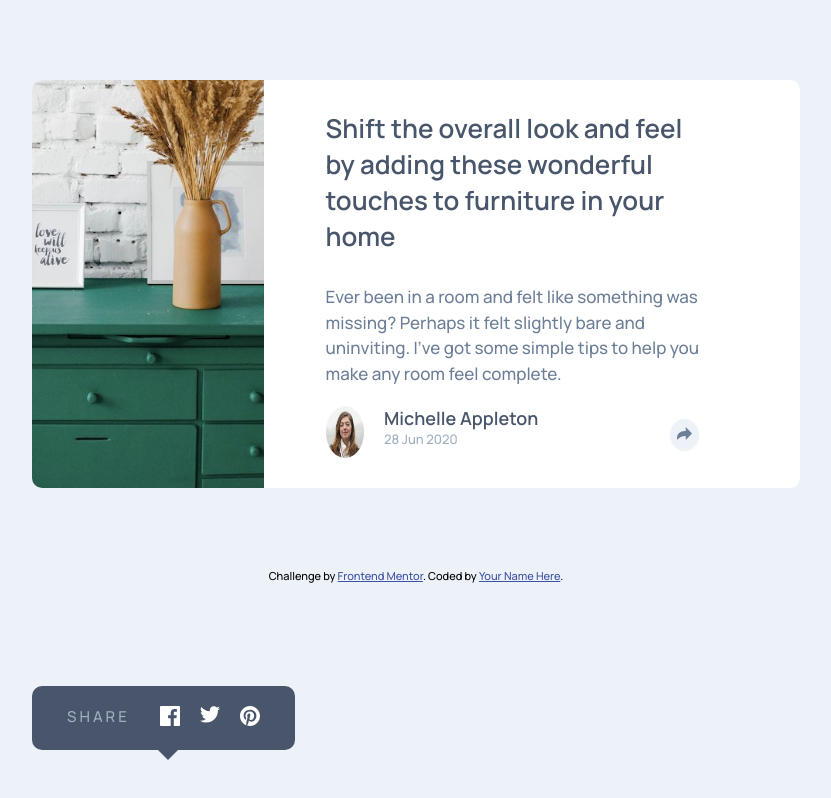
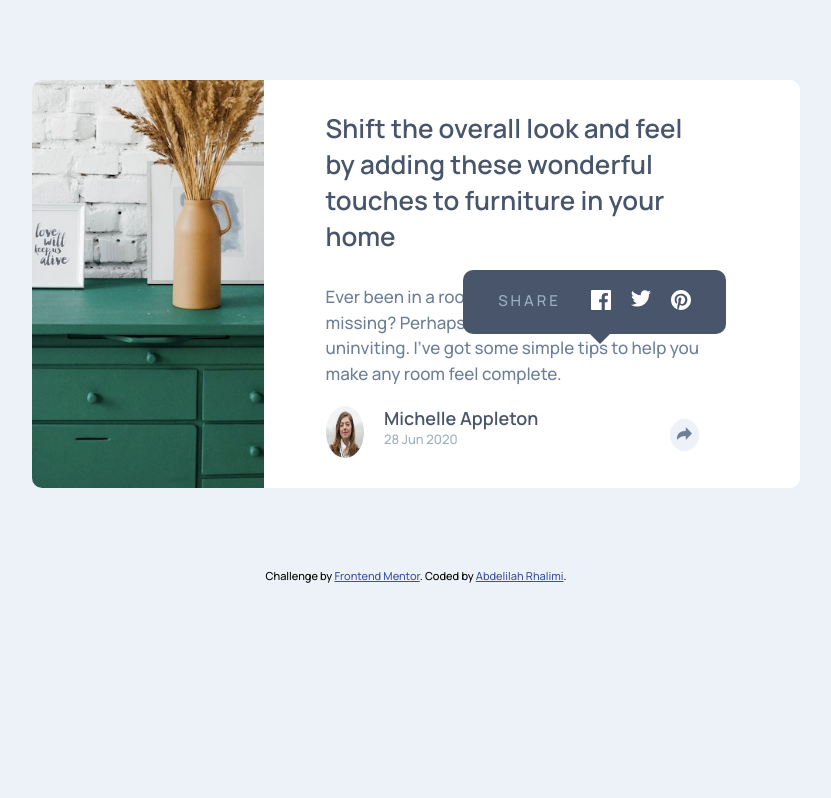
Before and after one commit to abdeldevprojects/fem-article-preview-compo, a plain HTML site: page index.html in a window 1280 px wide. Both pictures are taken after a click on the link 908 px from the left and 435 px from the top of the page. Shown: the whole page, without its empty margins (224-1055 px from the left). Drawn offline with Linux system fonts and the light colour scheme.

Commit message:
Desktop active state done

```diff
--- a/index.html
+++ b/index.html
@@ -44,20 +44,20 @@
 
         <div class="share-button">
           <a href="#" onclick="myFunction()" id="myPopUp"><img src="/images/icon-share.svg" alt=""></a>
+          <!-- When i click the share button , this appears-->
+          <div class="share-button-popup" id="shareon">
+            <p class="cta-share">Share</p>
+            <ul class="socialmedia-nav">
+              <li><a href="#"><img src="/images/icon-facebook.svg" alt=""></a></li>
+              <li><a href="#"><img src="/images/icon-twitter.svg" alt=""></a></li>
+              <li><a href="#"><img src="/images/icon-pinterest.svg" alt=""></a></li>
+            </ul>
+          </div>
         </div>
+
       </div>
     </div>
 
-    <!-- When i click the share button , this appears-->
-    <div class="share-button-popup">
-      <p class="cta-share">Share</p>
-      <ul class="socialmedia-nav">
-        <li><a href="#"><img src="/images/icon-facebook.svg" alt=""></a></li>
-        <li><a href="#"><img src="/images/icon-twitter.svg" alt=""></a></li>
-        <li><a href="#"><img src="/images/icon-pinterest.svg" alt=""></a></li>
-
-      </ul>
-    </div>
   </main>
 
   <!-- Shift the overall look and feel by adding these wonderful
@@ -74,7 +74,7 @@
 
   <div class="attribution">
     Challenge by <a href="https://www.frontendmentor.io?ref=challenge" target="_blank">Frontend Mentor</a>.
-    Coded by <a href="#">Your Name Here</a>.
+    Coded by <a href="#">Abdelilah Rhalimi</a>.
   </div>
   <script src="/main.js"></script>
 </body>
--- a/main.js
+++ b/main.js
@@ -1,4 +1,5 @@
 function myFunction() {
-    var popup = document.getElementById("myPopUp");
+    var popup = document.getElementById("shareon");
     popup.classList.toggle("show");
+
 }
--- a/styles.css
+++ b/styles.css
@@ -91,7 +91,7 @@ body {
     padding: 10px;
 }
 
-.share-button a {
+.share-button #myPopUp {
     border: 1px solid #ffffff;
     background-color: hsl(210, 46%, 95%);
     border-radius: 50%;
@@ -102,15 +102,18 @@ body {
 
 .share-button-popup {
     position: absolute;
-    bottom: 50px;
+    visibility: hidden;
+    top: 270px;
+    right: 330px;
     display: flex;
     background-color: hsl(217, 19%, 35%);
     padding: 20px 35px;
     border-radius: 10px;
-
+    z-index: 1;
 }
 
 /* The little Triangle below Social Media Pop Up*/
+
 .share-button-popup::after {
     content: "";
     position: absolute;
@@ -120,6 +123,12 @@ body {
     border-width: 10px;
     border-style: solid;
     border-color: hsl(217, 19%, 35%) transparent transparent transparent;
+}
+
+.share-button .show {
+    visibility: visible;
+    -webkit-animation: fadeIn 1s;
+    animation: fadeIn 1s;
 }
 
 .cta-share {
@@ -143,3 +152,15 @@ body {
 .socialmedia-nav li{
     list-style: none;
 }
+
+/* Add animation (fade in the popup) */
+
+@-webkit-keyframes fadeIn {
+    from {opacity: 0;}
+    to {opacity: 1;}
+  }
+
+  @keyframes fadeIn {
+    from {opacity: 0;}
+    to {opacity:1 ;}
+}
```
